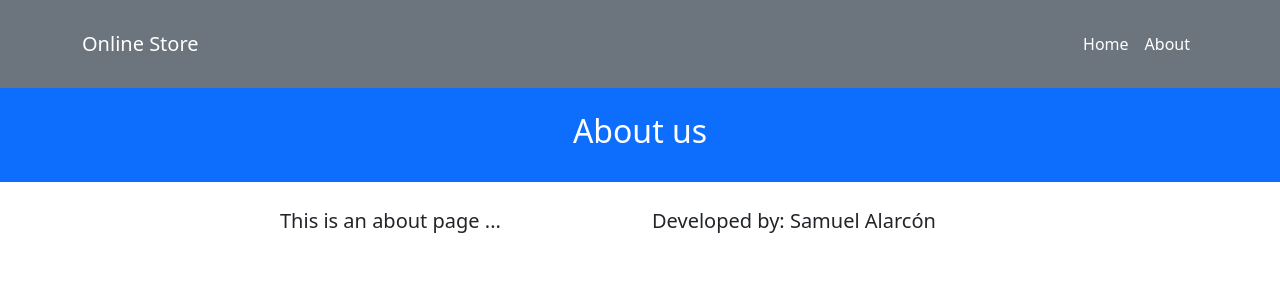
After one commit to AlarconG03/TutorialDjangoSoftware, a Django app: page /about/ in a window 1280 px wide. The commit adds this page. Shown: the top 300 px of the page. Run offline with Django 5.2, Linux system fonts and the light colour scheme.

Commit message:
Commit About Page

```diff
--- /dev/null
+++ b/pages/templates/pages/about.html
@@ -0,0 +1,15 @@
+{% extends 'pages/base.html' %}
+{% block title %} {{title}} {% endblock %}
+{% block header_title %} {{subtitle}} {% endblock %}
+{% block content %}
+<div class="container">
+ <div class="row">
+ <div class="col-lg-4 ms-auto">
+ <p class="lead">{{description}}</p>
+ </div>
+ <div class="col-lg-4 me-auto">
+ <p class="lead">{{author}}</p>
+ </div>
+ </div>
+</div>
+{% endblock %}
--- a/pages/templates/pages/base.html
+++ b/pages/templates/pages/base.html
@@ -13,22 +13,22 @@ crossorigin="anonymous" />
  <!-- header -->
  <nav class="navbar navbar-expand-lg navbar-dark bg-secondary py-4">
  <div class="container">
- <a class="navbar-brand" href="#">Online Store</a>
+ <a class="navbar-brand" href="{% url 'home' %}">Online Store</a>
  <button class="navbar-toggler" type="button" data-bs-toggle="collapse" data-bs-target="#navbarNavAltMarkup"
  aria-controls="navbarNavAltMarkup" aria-expanded="false" aria-label="Toggle navigation">
  <span class="navbar-toggler-icon"></span>
  </button>
  <div class="collapse navbar-collapse" id="navbarNavAltMarkup">
  <div class="navbar-nav ms-auto">
- <a class="nav-link active" href="#">Home</a>
- <a class="nav-link active" href="#">About</a>
+ <a class="nav-link active" href="{% url 'home' %}">Home</a>
+ <a class="nav-link active" href="{% url 'about' %}">About</a>
  </div>
  </div>
  </div>
  </nav>
  <header class="masthead bg-primary text-white text-center py-4">
  <div class="container d-flex align-items-center flex-column">
- <h2>{% block header_title %}'A Laravel EAFIT App'{% endblock %}</h2>
+ <h2>{% block header_title %}'A Django AFIT App'{% endblock %}</h2>
  </div>
  </header>
  <!-- header -->
--- a/pages/urls.py
+++ b/pages/urls.py
@@ -1,6 +1,7 @@
 from django.urls import path
-from .views import HomePageView
+from .views import HomePageView, AboutPageView
 
 urlpatterns = [
-    path("", HomePageView.as_view(), name='home.html')
+    path("", HomePageView.as_view(), name='home'),
+    path('about/', AboutPageView.as_view(), name='about')
 ]
--- a/pages/views.py
+++ b/pages/views.py
@@ -4,3 +4,16 @@ from django.views.generic import TemplateView
 # Create your views here.
 class HomePageView(TemplateView):
     template_name = 'pages/home.html'
+
+class AboutPageView(TemplateView):
+    template_name = 'pages/about.html'
+
+    def get_context_data(self, **kwargs):
+        context = super().get_context_data(**kwargs)
+        context.update({
+            "title": "About us - Online Store",
+            "subtitle": "About us",
+            "description": "This is an about page ...",
+            "author": "Developed by: Samuel Alarcón",
+        })
+        return context
```
